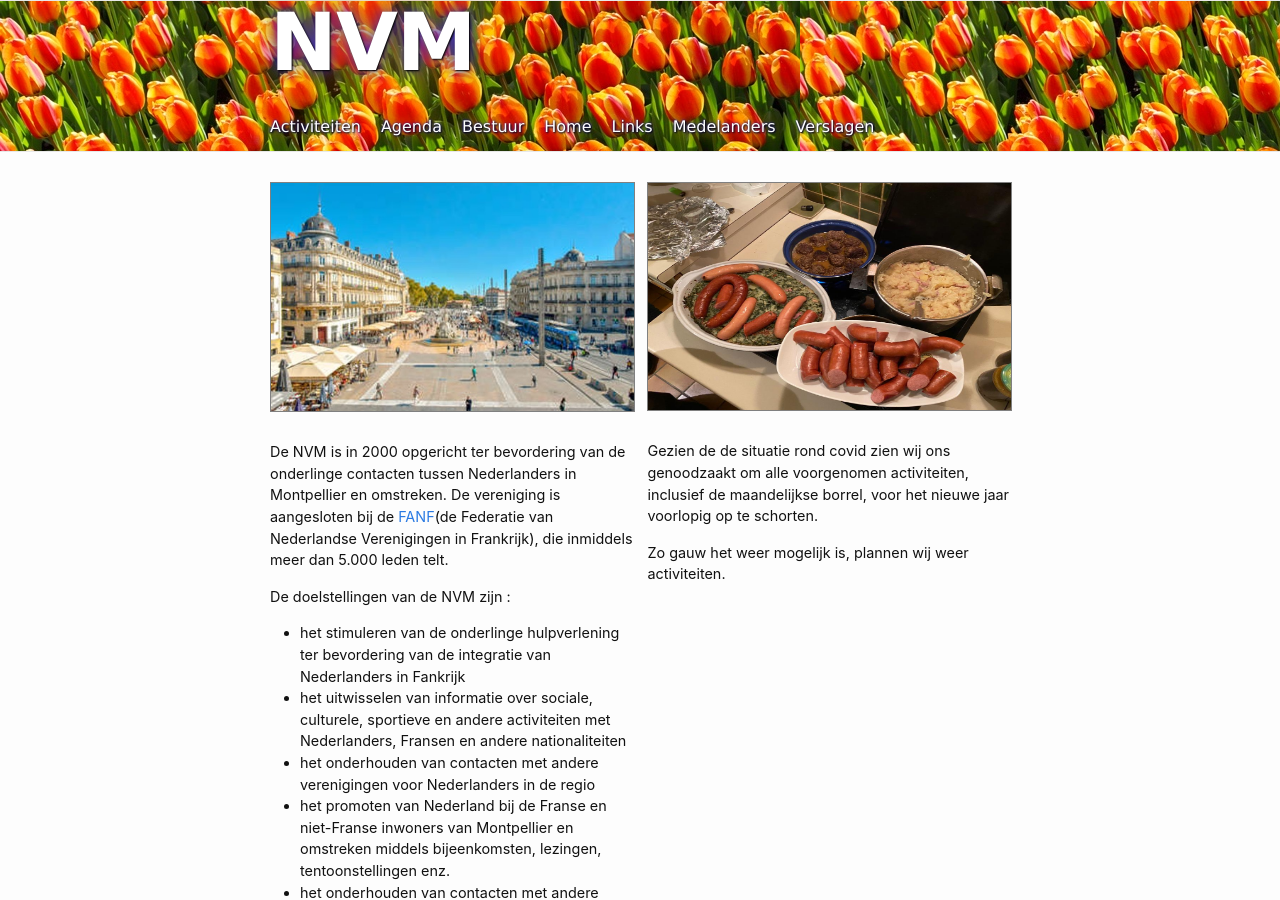
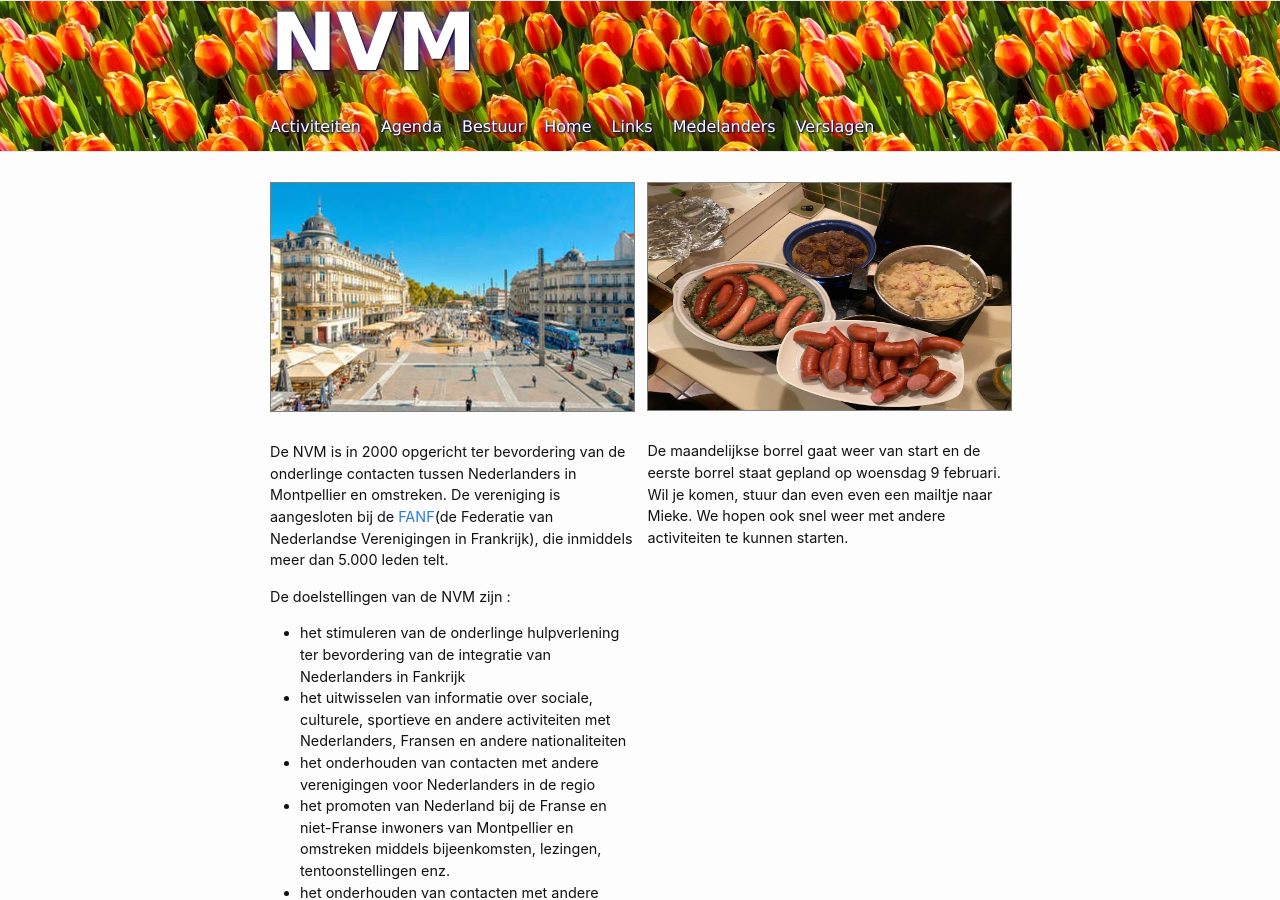
Before and after one commit to nederland34-fr/nederland34-fr.github.io, a Jekyll site: the page built from index.md, in a window 1280 px wide and 900 px high. Built offline with Jekyll 4.4.1, drawn with Linux system fonts in a browser that asks for light colours.

Commit message:
Update index.md

```diff
--- a/index.md
+++ b/index.md
@@ -33,7 +33,5 @@ In ruil hiervoor hebben de donateurs een gereduceerd tarief voor de meeste van o
 
 <img src="/assets/images/stamppotten.jpg" width="100%" height="227">
 
-Gezien de de situatie rond covid zien wij ons genoodzaakt om alle voorgenomen activiteiten, inclusief de maandelijkse borrel, voor het nieuwe jaar voorlopig op te schorten.
-
-Zo gauw het weer mogelijk is, plannen wij weer activiteiten.
+De maandelijkse borrel gaat weer van start en de eerste borrel staat gepland op woensdag 9 februari. Wil je komen, stuur dan even even een mailtje naar Mieke. We hopen ook snel weer met andere activiteiten te kunnen starten.
 </div>
```
